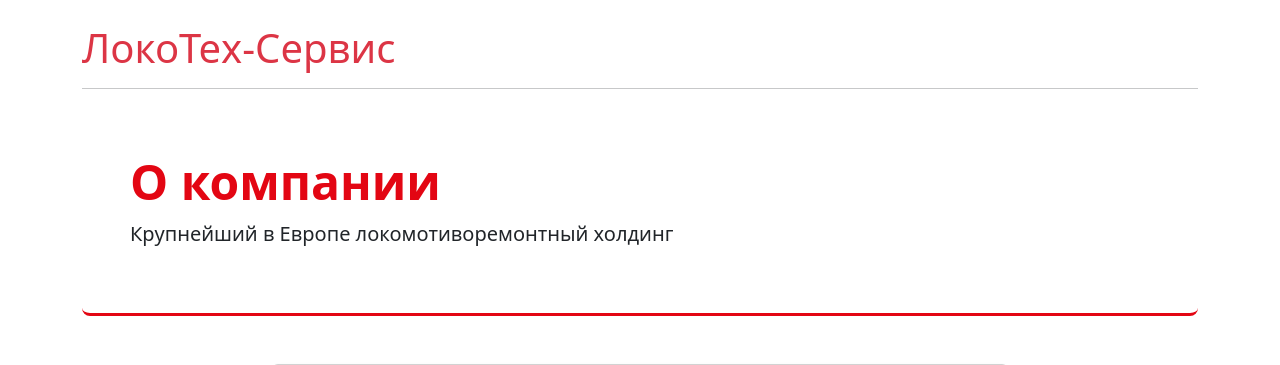
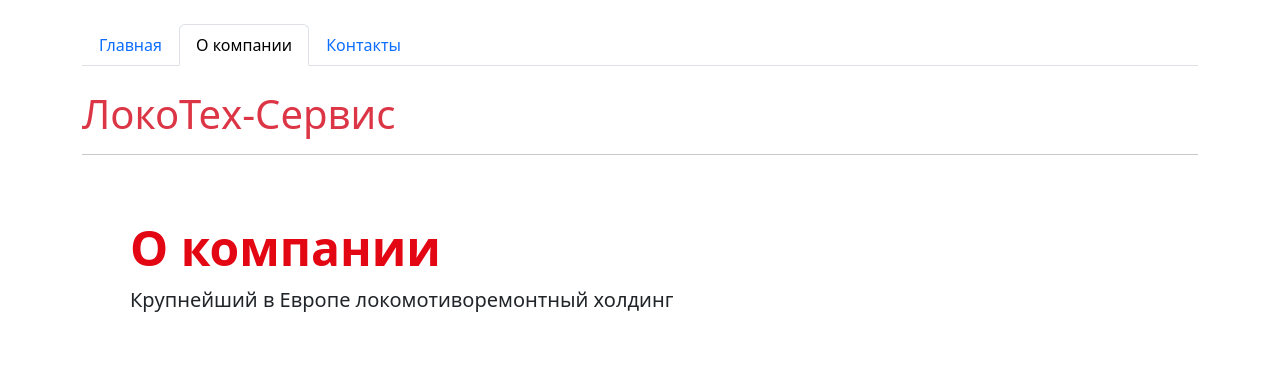
Before and after one commit to hellwor410/lokotech-django-site, a Django app: page /about/ in a window 1280 px wide. Shown: the top 365 px of the page. Run offline with Django 5.2, Linux system fonts and the light colour scheme.

Commit message:
Update base.html

```diff
--- a/templates/base.html
+++ b/templates/base.html
@@ -7,10 +7,23 @@
     <link href="https://cdn.jsdelivr.net/npm/bootstrap@5.3.0/dist/css/bootstrap.min.css" rel="stylesheet">
 </head>
 <body>
-<div class="container mt-4">
-    <h1 class="text-danger">ЛокоТех-Сервис</h1>
-    <hr>
-    {% block content %}{% endblock %}
-</div>
+    <div class="container mt-4">
+        <!-- НАВИГАЦИЯ -->
+        <ul class="nav nav-tabs mb-4">
+            <li class="nav-item">
+                <a class="nav-link {% if request.path == '/' %}active{% endif %}" href="/">Главная</a>
+            </li>
+            <li class="nav-item">
+                <a class="nav-link {% if request.path == '/about/' %}active{% endif %}" href="/about/">О компании</a>
+            </li>
+            <li class="nav-item">
+                <a class="nav-link {% if request.path == '/contacts/' %}active{% endif %}" href="/contacts/">Контакты</a>
+            </li>
+        </ul>
+
+        <h1 class="text-danger">ЛокоТех-Сервис</h1>
+        <hr>
+        {% block content %}{% endblock %}
+    </div>
 </body>
 </html>
```
